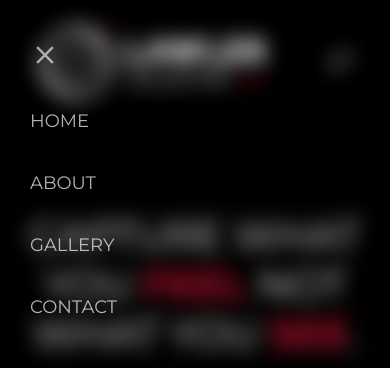
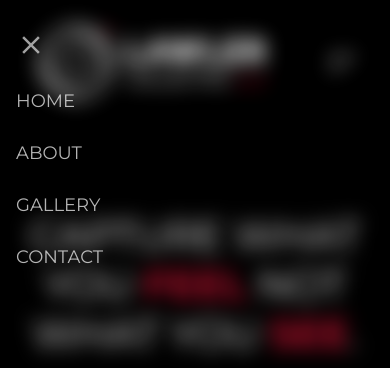
Before and after one commit to LawlerLogan/lawlerlogan.github.io, a website: page index.html in a window 390 px wide. Both pictures are taken after a click on the item 343 px from the left and 62 px from the top of the page. Shown: the top 368 px of the page. Drawn offline with Linux system fonts and the light colour scheme.

Commit message:
potential nav sidebar for mobile fix

```diff
--- a/styles/style.css
+++ b/styles/style.css
@@ -79,7 +79,6 @@ body{
     pointer-events: none;
     user-select: none;
 }
-
 nav{
     background-color: #000000;
     box-shadow: 0px 0px 20px rgba(10, 10, 10, 0.1);
@@ -137,19 +136,40 @@ nav li:first-child{
     justify-content: flex-start;
     animation-name: sidebar-slide-in;
     animation-duration: 0.3s;
+    padding: 0 0; /* Remove default padding */
 }
 
 .sidebar li{
     width: 100%;
     padding-top: 40px;
+    padding-left: 0;
+    padding-right: 0;
 }
 
 .sidebar a{
     width: 100%;
+    padding-left: 20px;
+    padding-right: 20px;
 }
 
 .menu-button{
     display: none;
+}
+
+@media (max-width: 500px){
+    .sidebar{
+        width: 100%;
+        padding: 0; /* Remove any side padding on mobile */
+    }
+    .sidebar li{
+        padding-top: 30px;
+        padding-left: 0;
+        padding-right: 0;
+    }
+    .sidebar a{
+        padding-left: 16px;
+        padding-right: 16px;
+    }
 }
 
 .footer-logo{
```
